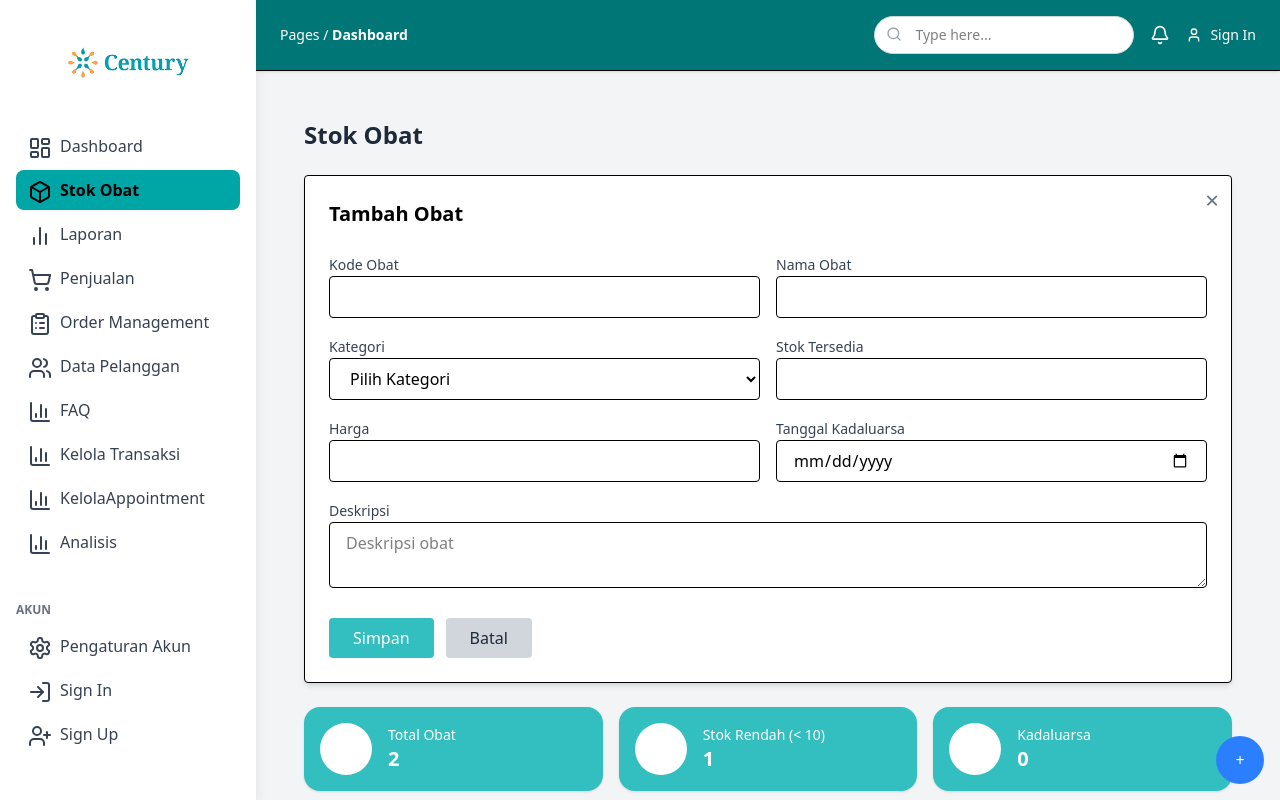
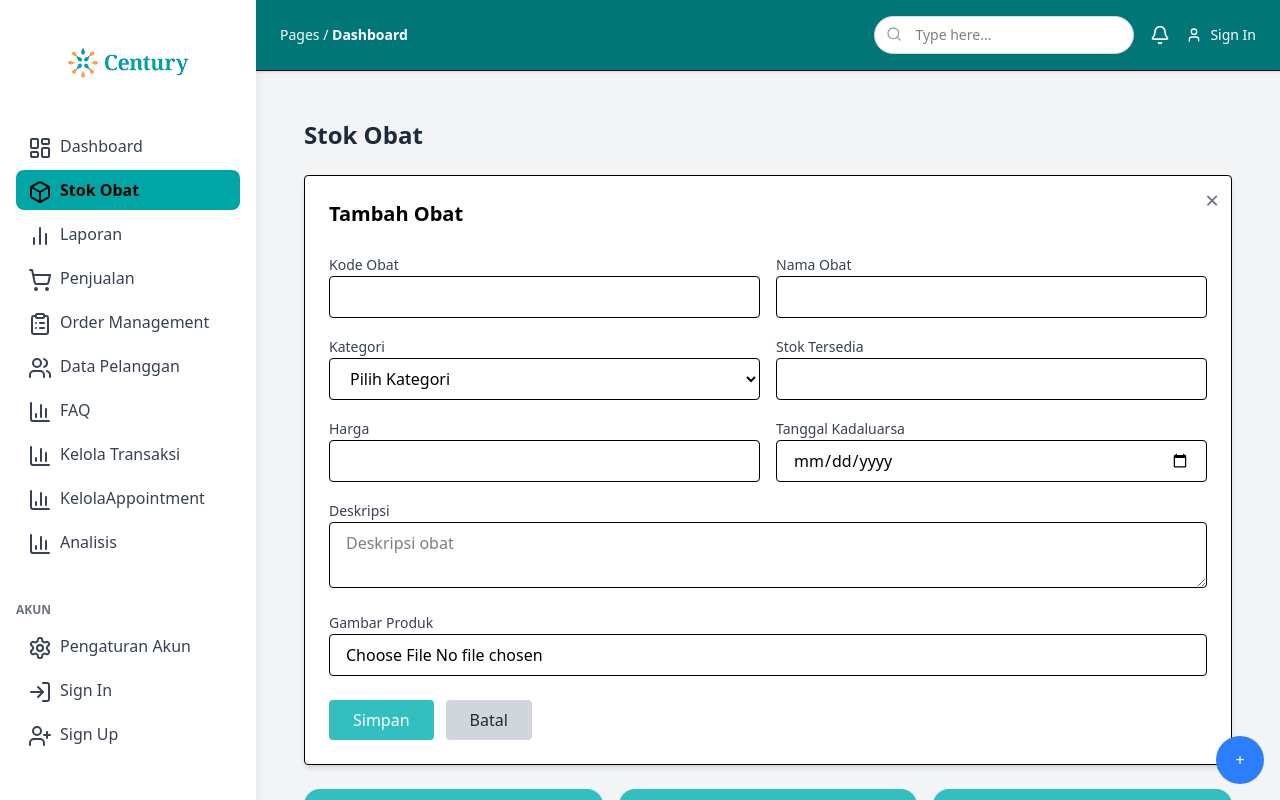
Before and after one commit to Keishavioreen/crm-Kelompok8-23SIA, a React (Vite) app: page /stok in a window 1280 px wide. Both pictures are taken after a click on the button "Tambah Obat". Shown: the top 800 px of the page. Built offline with nearby package versions, Linux system fonts and the light colour scheme.

Commit message:
Melakukan perubahan pada page stok obat

```diff
--- a/src/pages/StokObat.jsx
+++ b/src/pages/StokObat.jsx
@@ -10,6 +10,7 @@ const initialObatList = [
     stok: 5,
     expired: "2025-07-15",
     deskripsi: "Obat penurun panas dan pereda nyeri.",
+    gambar: "", // Base64 kosong
   },
   {
     kode: "OBT-002",
@@ -19,6 +20,7 @@ const initialObatList = [
     stok: 40,
     expired: "2025-08-30",
     deskripsi: "Suplemen untuk menjaga daya tahan tubuh.",
+    gambar: "",
   },
 ];
 
@@ -34,7 +36,6 @@ const StokObat = () => {
   const [formVisible, setFormVisible] = useState(false);
   const [isEditing, setIsEditing] = useState(false);
   const [editIndex, setEditIndex] = useState(null);
-  const [selectedDetail, setSelectedDetail] = useState(null);
   const [newObat, setNewObat] = useState({
     kode: "",
     nama: "",
@@ -43,6 +44,7 @@ const StokObat = () => {
     stok: "",
     expired: "",
     deskripsi: "",
+    gambar: "",
   });
 
   useEffect(() => {
@@ -58,6 +60,17 @@ const StokObat = () => {
   const handleInputChange = (e) => {
     const { name, value } = e.target;
     setNewObat((prev) => ({ ...prev, [name]: value }));
+  };
+
+  const handleImageUpload = (e) => {
+    const file = e.target.files[0];
+    if (!file) return;
+
+    const reader = new FileReader();
+    reader.onloadend = () => {
+      setNewObat((prev) => ({ ...prev, gambar: reader.result }));
+    };
+    reader.readAsDataURL(file);
   };
 
   const handleSaveObat = () => {
@@ -108,6 +121,7 @@ const StokObat = () => {
       stok: "",
       expired: "",
       deskripsi: "",
+      gambar: "",
     });
     setIsEditing(false);
     setEditIndex(null);
@@ -158,6 +172,18 @@ const StokObat = () => {
                 onChange={handleInputChange}
                 className="border px-4 py-2 rounded w-full"
               />
+            </div>
+            <div className="md:col-span-2">
+              <label className="text-sm text-gray-700">Gambar Produk</label>
+              <input
+                type="file"
+                accept="image/*"
+                onChange={handleImageUpload}
+                className="border px-4 py-2 rounded w-full"
+              />
+              {newObat.gambar && (
+                <img src={newObat.gambar} alt="Preview" className="mt-2 h-32 object-contain" />
+              )}
             </div>
           </div>
           <div className="mt-6 flex gap-3">
@@ -215,6 +241,7 @@ const StokObat = () => {
           <thead className="bg-gray-100">
             <tr>
               <th className="px-4 py-2 border">Kode</th>
+              <th className="px-4 py-2 border">Gambar</th>
               <th className="px-4 py-2 border">Nama Obat</th>
               <th className="px-4 py-2 border">Kategori</th>
               <th className="px-4 py-2 border">Harga</th>
@@ -229,6 +256,13 @@ const StokObat = () => {
               filteredObat.map((obat, index) => (
                 <tr key={index} className="hover:bg-gray-100">
                   <td className="px-4 py-2 border">{obat.kode}</td>
+                  <td className="px-4 py-2 border">
+                    {obat.gambar ? (
+                      <img src={obat.gambar} alt={obat.nama} className="h-12 w-12 object-cover rounded" />
+                    ) : (
+                      <span className="text-gray-400">Tidak ada gambar</span>
+                    )}
+                  </td>
                   <td className="px-4 py-2 border">{obat.nama}</td>
                   <td className="px-4 py-2 border">{obat.kategori}</td>
                   <td className="px-4 py-2 border">Rp {obat.harga.toLocaleString()}</td>
@@ -247,7 +281,7 @@ const StokObat = () => {
               ))
             ) : (
               <tr>
-                <td colSpan="8" className="text-center py-4 text-gray-500">Tidak ada data yang sesuai.</td>
+                <td colSpan="9" className="text-center py-4 text-gray-500">Tidak ada data yang sesuai.</td>
               </tr>
             )}
           </tbody>
```
